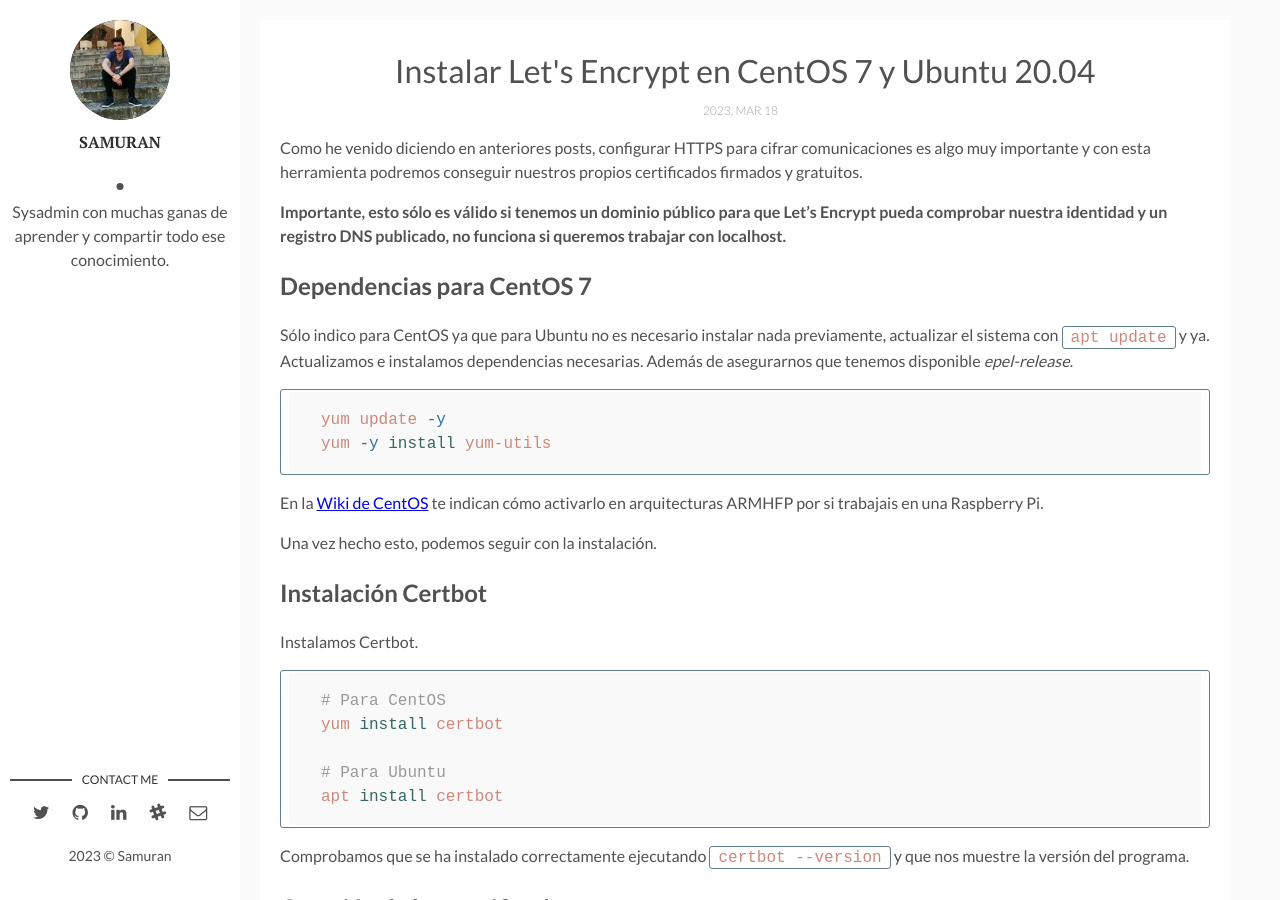
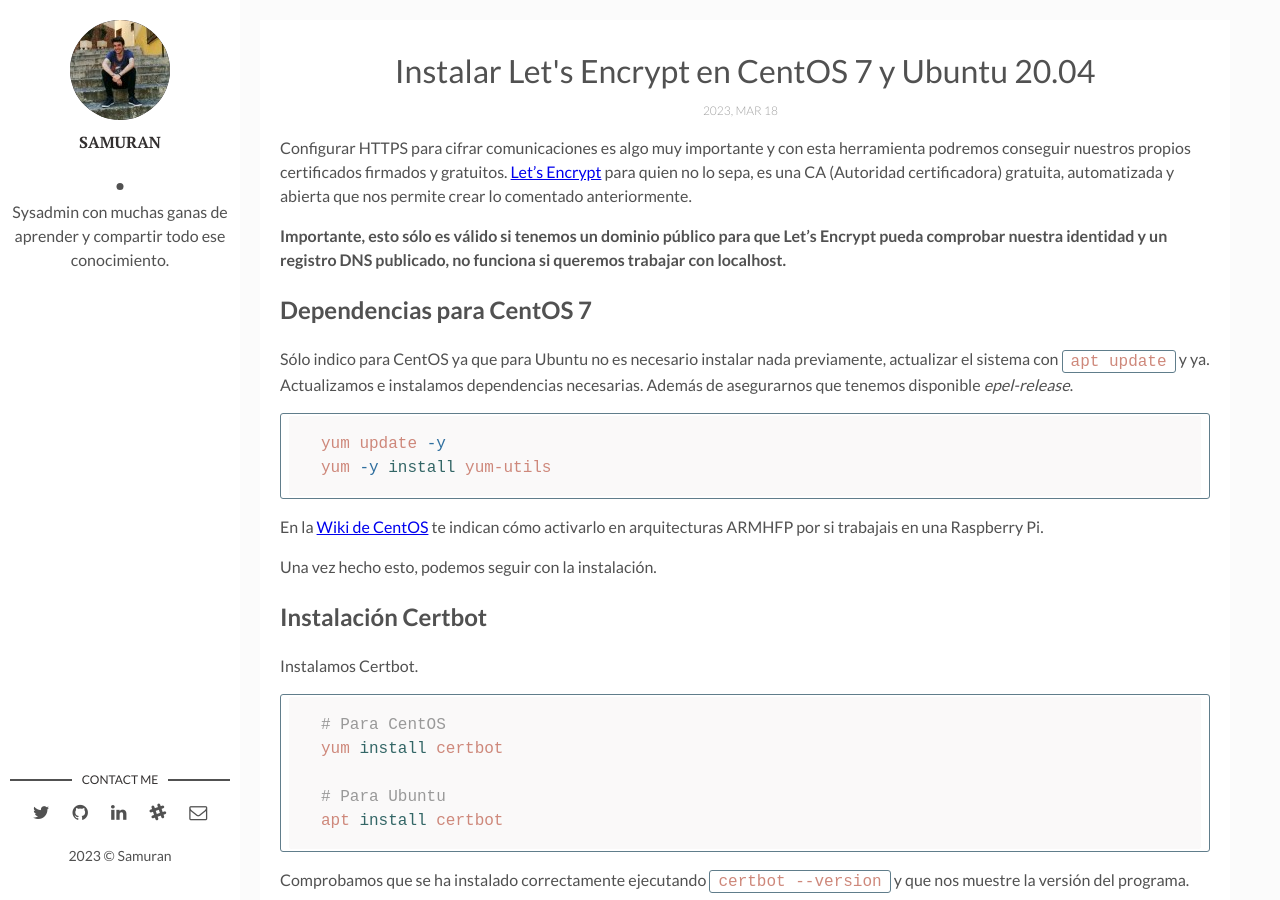
Before and after one commit to atomarxculo/atomarxculo.github.io, a Jekyll site: the page built from _posts/2023-03-18-instalar-letencrypt.md, in a window 1280 px wide and 900 px high. Built offline with Jekyll 4.4.1, drawn with Linux system fonts in a browser that asks for light colours; comment, search, counter and statistics services are not loaded.

Commit message:
Anadir más info

```diff
--- a/_posts/2023-03-18-instalar-letencrypt.md
+++ b/_posts/2023-03-18-instalar-letencrypt.md
@@ -2,13 +2,13 @@
 layout: post
 title: Instalar Let's Encrypt en CentOS 7 y Ubuntu 20.04
 date: 2023-03-18 12:00:00 +0000
-description: Como he venido diciendo en anteriores posts, configurar HTTPS para cifrar comunicaciones es algo muy importante y con esto
+description: Configurar HTTPS para cifrar comunicaciones es algo muy importante
 img: sysadmin.jpg # Add image post (optional)
 fig-caption: # Add figcaption (optional)
 tags: [linux, centos, ubuntu, blog]
 ---
 
-Como he venido diciendo en anteriores posts, configurar HTTPS para cifrar comunicaciones es algo muy importante y con esta herramienta podremos conseguir nuestros propios certificados firmados y gratuitos.
+Configurar HTTPS para cifrar comunicaciones es algo muy importante y con esta herramienta podremos conseguir nuestros propios certificados firmados y gratuitos. [Let's Encrypt][letsencrypt] para quien no lo sepa, es una CA (Autoridad certificadora) gratuita, automatizada y abierta que nos permite crear lo comentado anteriormente.
 
 **Importante, esto sólo es válido si tenemos un dominio público para que Let's Encrypt pueda comprobar nuestra identidad y un registro DNS publicado, no funciona si queremos trabajar con localhost.**
 
```
Also changed, not shown: other parts of _posts/2023-03-18-instalar-letencrypt.md (+1 -0 lines).
